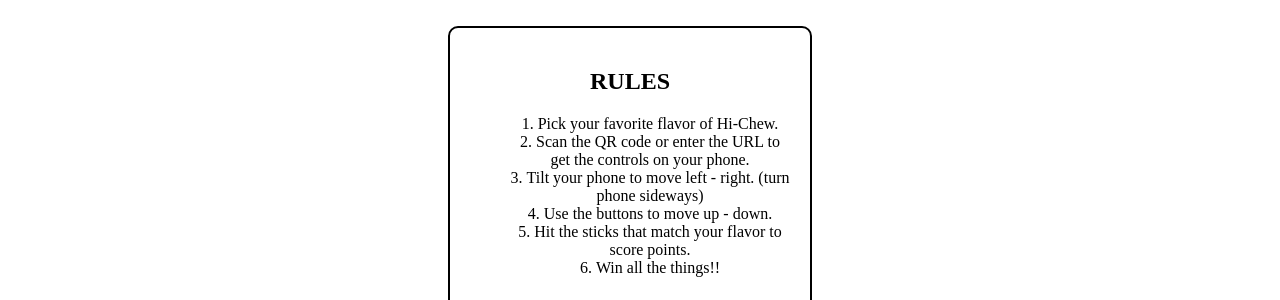
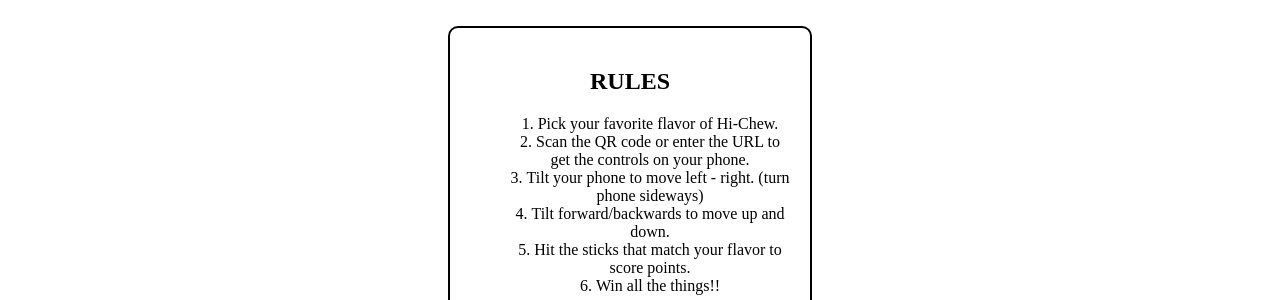
Before and after one commit to hayes4848/space_game, a website: page index.html in a window 1280 px wide. Shown: the part 94-394 px from the top of the page. Drawn offline with nearby package versions, Linux system fonts and the light colour scheme; no server answers.

Commit message:
changes instructions text

```diff
--- a/index.html
+++ b/index.html
@@ -29,7 +29,7 @@
 					<li>Pick your favorite flavor of Hi-Chew.</li>
 					<li>Scan the QR code or enter the URL to get the controls on your phone.</li>
 					<li>Tilt your phone to move left - right. (turn phone sideways)</li>
-					<li>Use the buttons to move up - down.</li>
+					<li>Tilt forward/backwards to move up and down.</li>
 					<li>Hit the sticks that match your flavor to score points.</li>
 					<li>Win all the things!! </li>
 				</ol>
```
